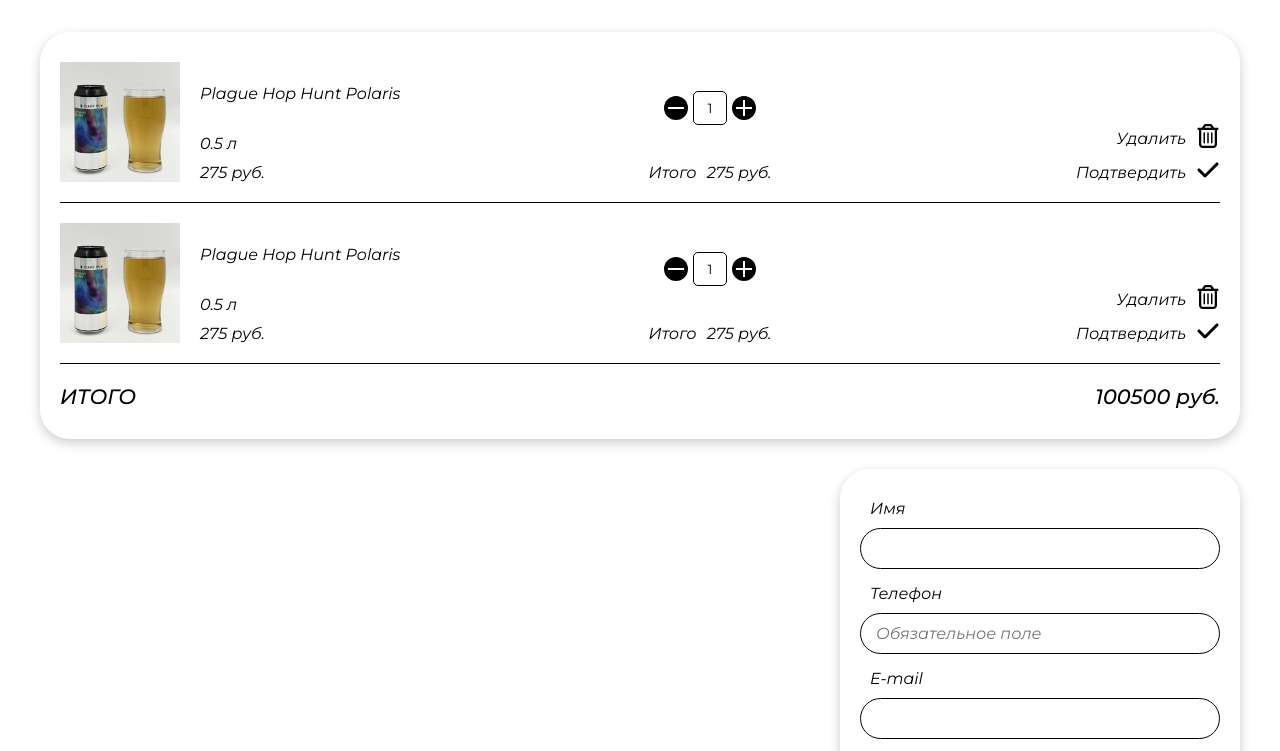
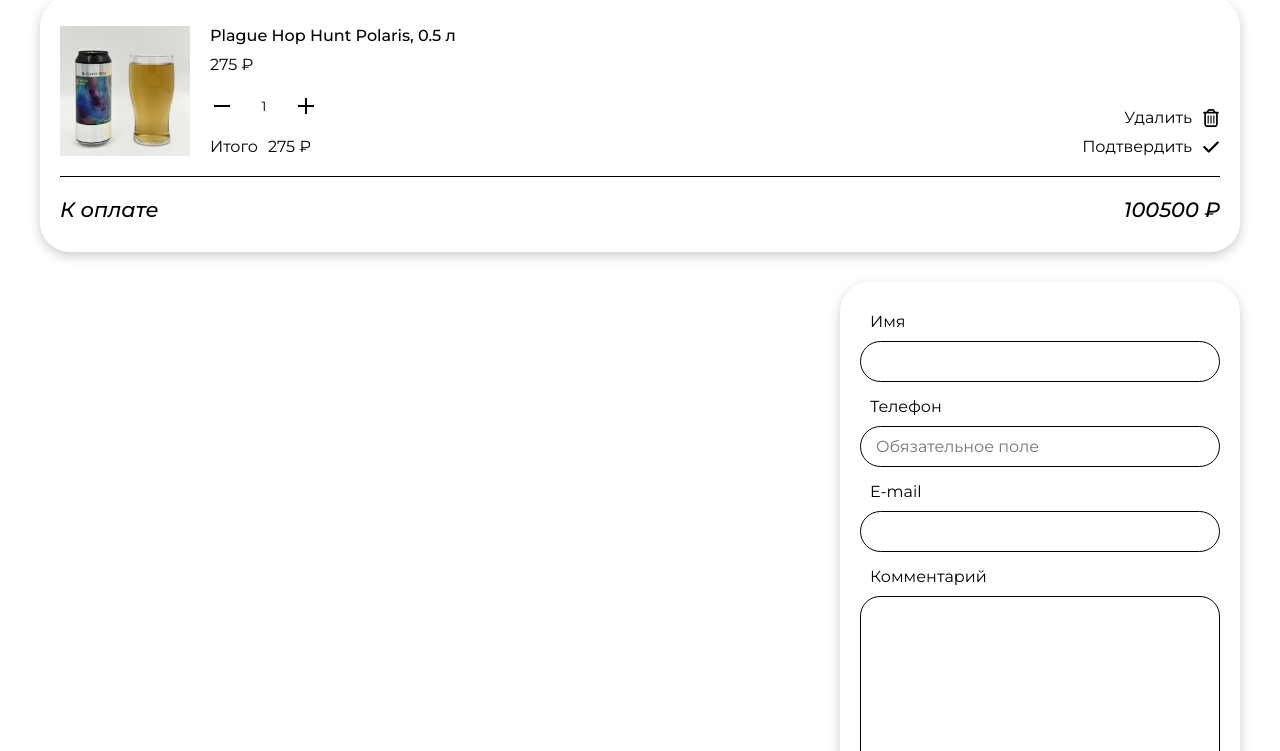
Before and after one commit to katatonia/pivnoy-sklad-cart, a website with bundled scripts: page src/index.html in a window 1280 px wide. Shown: the part 223-974 px from the top of the page. Built offline with nearby package versions, Linux system fonts and the light colour scheme; a web font is replaced by a local one.

Commit message:
fix: меняет сетку

```diff
--- a/src/index.html
+++ b/src/index.html
@@ -77,83 +77,40 @@
                             <div class="cart">
                                 <ul class="cart__list">
                                     <li class="cart__item">
-                                        <img class="cart__img" src="img/plague-hop-hunt-polaris.jpg" width="120"
-                                            height="120" alt="Банка и стакан с пивом">
-                                        <span class="cart__elem cart__elem_link">
-                                            <a href="https://pivnoysklad.ru/index.php?pageId=204&productId=730">Plague Hop
-                                                Hunt Polaris</a>
-                                        </span>
-                                        <span class="cart__elem cart__vol">0.5 л</span>
-                                        <span class="cart__elem cart__amount">
+                                        <img class="cart__img" src="img/plague-hop-hunt-polaris.jpg" width="130"
+                                            height="130" alt="Банка и бокал пива">
+                                        <div class="cart__desc">
+                                            <span class="cart__elem cart__elem_link">
+                                                <a href="https://pivnoysklad.ru/index.php?pageId=204&productId=730">Plague
+                                                    Hop
+                                                    Hunt Polaris,
+                                                    <span class="cart__vol">0.5 л</span>
+                                                </a>
+                                            </span>
+                                            <span class="cart__price">275 ₽</span>
+                                        </div>
+                                        <span class="cart__amount">
                                             <button type="button" aria-label="amount-butn">
                                                 <svg class="" width="24" height="24" viewBox="0 0 24 24"
                                                     xmlns="http://www.w3.org/2000/svg">
-                                                    <path d="M20 11H4V13H20V11Z" fill="#FFF"></path>
+                                                    <path d="M20 11H4V13H20V11Z" fill="#000000"></path>
                                                 </svg>
                                             </button>
-                                            <input type="number" value="1" min="0" step="1" aria-label="current-quantity">
+                                            <input type="number" value="1" min="0" step="1"
+                                                aria-label="current-quantity">
                                             <button type="button" aria-label="amount-butn">
                                                 <svg class="" width="24" height="24" viewBox="0 0 24 24"
                                                     xmlns="http://www.w3.org/2000/svg">
-                                                    <path d="M13 11V4H11V11H4V13H11V20H13V13H20V11H13Z" fill="#FFF"></path>
+                                                    <path d="M13 11V4H11V11H4V13H11V20H13V13H20V11H13Z" fill="#000000">
+                                                    </path>
                                                 </svg>
                                             </button>
                                         </span>
-                                        <span class="cart__elem cart__price">275 руб.</span>
-                                        <span class="cart__elem cart__summ">
+                                        <span class="cart__summ">
                                             <span>Итого</span>
-                                            275 руб.
+                                            275 ₽
                                         </span>
-                                        <div class="cart__elem cart__actions">
-                                            <span class="cart__actions-item cart__actions-item_delete">
-                                                <span>Удалить</span>
-
-                                                <svg xmlns="http://www.w3.org/2000/svg" viewBox="0 0 448 512">
-                                                    <path
-                                                        d="M170.5 51.6L151.5 80l145 0-19-28.4c-1.5-2.2-4-3.6-6.7-3.6l-93.7 0c-2.7 0-5.2 1.3-6.7 3.6zm147-26.6L354.2 80 368 80l48 0 8 0c13.3 0 24 10.7 24 24s-10.7 24-24 24l-8 0 0 304c0 44.2-35.8 80-80 80l-224 0c-44.2 0-80-35.8-80-80l0-304-8 0c-13.3 0-24-10.7-24-24S10.7 80 24 80l8 0 48 0 13.8 0 36.7-55.1C140.9 9.4 158.4 0 177.1 0l93.7 0c18.7 0 36.2 9.4 46.6 24.9zM80 128l0 304c0 17.7 14.3 32 32 32l224 0c17.7 0 32-14.3 32-32l0-304L80 128zm80 64l0 208c0 8.8-7.2 16-16 16s-16-7.2-16-16l0-208c0-8.8 7.2-16 16-16s16 7.2 16 16zm80 0l0 208c0 8.8-7.2 16-16 16s-16-7.2-16-16l0-208c0-8.8 7.2-16 16-16s16 7.2 16 16zm80 0l0 208c0 8.8-7.2 16-16 16s-16-7.2-16-16l0-208c0-8.8 7.2-16 16-16s16 7.2 16 16z" />
-
-                                            </span>
-                                            </span>
-                                            <span class="cart__actions-item cart__actions-item_confirm">
-                                                <span>Подтвердить</span>
-
-                                                <svg xmlns="http://www.w3.org/2000/svg" viewBox="0 0 448 512">
-                                                    <path
-                                                        d="M438.6 105.4c12.5 12.5 12.5 32.8 0 45.3l-256 256c-12.5 12.5-32.8 12.5-45.3 0l-128-128c-12.5-12.5-12.5-32.8 0-45.3s32.8-12.5 45.3 0L160 338.7 393.4 105.4c12.5-12.5 32.8-12.5 45.3 0z" />
-                                                </svg>
-
-                                            </span>
-                                        </div>
-                                    </li>
-                                    <li class="cart__item">
-                                        <img class="cart__img" src="img/plague-hop-hunt-polaris.jpg" width="120"
-                                            height="120" alt="Банка и стакан с пивом">
-                                        <span class="cart__elem cart__elem_link">
-                                            <a href="https://pivnoysklad.ru/index.php?pageId=204&productId=730">Plague Hop
-                                                Hunt Polaris</a>
-                                        </span>
-                                        <span class="cart__elem cart__vol">0.5 л</span>
-                                        <span class="cart__elem cart__amount">
-                                            <button type="button" aria-label="amount-butn">
-                                                <svg class="" width="24" height="24" viewBox="0 0 24 24"
-                                                    xmlns="http://www.w3.org/2000/svg">
-                                                    <path d="M20 11H4V13H20V11Z" fill="#FFF"></path>
-                                                </svg>
-                                            </button>
-                                            <input type="number" value="1" min="0" step="1" aria-label="current-quantity">
-                                            <button type="button" aria-label="amount-butn">
-                                                <svg class="" width="24" height="24" viewBox="0 0 24 24"
-                                                    xmlns="http://www.w3.org/2000/svg">
-                                                    <path d="M13 11V4H11V11H4V13H11V20H13V13H20V11H13Z" fill="#FFF"></path>
-                                                </svg>
-                                            </button>
-                                        </span>
-                                        <span class="cart__elem cart__price">275 руб.</span>
-                                        <span class="cart__elem cart__summ">
-                                            <span>Итого</span>
-                                            275 руб.
-                                        </span>
-                                        <div class="cart__elem cart__actions">
+                                        <div class="cart__actions">
                                             <span class="cart__actions-item cart__actions-item_delete">
                                                 <span>Удалить</span>
 
@@ -177,8 +134,8 @@
                                 </ul>
                             </div>
                             <div class="checkout__summ">
-                                <span class="checkout__summ-title">Итого</span>
-                                <span class="checkout__summ-number">100500 руб.</span>
+                                <span class="checkout__summ-title">К оплате</span>
+                                <span class="checkout__summ-number">100500 ₽</span>
                             </div>
                         </div>
                         <div class="checkout__item order">
--- a/src/scss/blocks/_cart.scss
+++ b/src/scss/blocks/_cart.scss
@@ -12,8 +12,8 @@
 	&__item {
 		border-bottom: 1px solid var.$black;
 		display: grid;
-		grid-template-columns: auto 1fr 1fr 1fr;
-		grid-template-rows: repeat(1, 1fr);
+		grid-template-columns: auto 1fr auto;
+		grid-template-rows: auto;
 		column-gap: 20px;
 		row-gap: 10px;
 		padding: 20px 0;
@@ -30,15 +30,12 @@
 		display: flex;
 		align-items: center;
 		justify-content: center;
-		font-style: italic;
 
 		&_link {
 			cursor: pointer;
 			flex-direction: column;
-			align-items: center;
-			gap: 10px;
-			grid-area: 1 / 2 / 2 / 3;
 			align-items: flex-start;
+			font-weight: 500;
 
 			a {
 				display: block;
@@ -48,32 +45,35 @@
 		}
 	}
 
+	&__desc {
+		display: flex;
+		flex-direction: column;
+		gap: 10px;
+		padding: 0;
+		grid-area: 1/2/2/4;
+	}
+
 	&__amount {
 		position: relative;
 		display: flex;
-		justify-content: center;
 		align-items: center;
+		justify-content: flex-start;
+		grid-area: 2 / 2;
 
 		input {
 			font-family: "Montserrat", "Arial", sans-serif;
-			border: 1px solid black;
-			padding: 5px;
-			width: 34px;
-			height: 34px;
-			border-radius: 5px;
 			color: black;
 			display: block;
 			text-align: center;
+			width: 60px;
+			height: 40px;
+			padding: 0 10px;
 		}
 
 		button {
 			width: 24px;
 			height: 24px;
-			background-color: black;
-			border-radius: 50%;
 			cursor: pointer;
-			transition: 0.3s;
-			margin: 0 5px;
 
 			&:hover {
 				opacity: 0.5;
@@ -83,12 +83,12 @@
 
 	&__actions {
 		display: flex;
+		align-items: flex-end;
 		flex-direction: column;
-		align-items: flex-end;
 		justify-content: flex-end;
 		gap: 10px;
-		grid-area: 1 / 4 / 4 / 5;
-		height: 100%;
+		grid-area: 1 / 2 / 4 / 4;
+		padding-top: 30px;
 	}
 
 	&__actions-item {
@@ -103,30 +103,24 @@
 		}
 
 		&:hover {
-			opacity: 0.3;
+			opacity: 0.8;
 		}
 
 		svg {
-			width: 24px;
-			height: 24px;
+			width: 18px;
+			height: 18px;
 			cursor: pointer;
-			display: flex;
-			align-items: center;
 
-			svg {
-				width: 24px;
-				height: 24px;
-				transition: 0.3s;
-
-				&:hover {
-					opacity: 0.5;
-				}
+			&:hover {
+				opacity: 0.8;
 			}
 		}
 	}
 
 	&__summ {
-		grid-area: 3 / 3 / 4 / 4;
+		grid-area: 3 / 2 / 3 / 2;
+		display: flex;
+		align-items: flex-end;
 
 		span {
 			display: block;
@@ -135,67 +129,26 @@
 	}
 
 	&__img {
-		grid-area: 1 / 1 / 4 / 2;
+		grid-area: 1 / 1 / 4;
 	}
 
-	&__vol {
-		grid-area: 2 / 2 / 3 / 3;
+	&__price {
 		justify-content: flex-start;
 	}
 
-	&__price {
-		grid-area: 3 / 2 / 4 / 3;
-		justify-content: flex-start;
-	}
-
-	&__amount {
-		grid-area: 1 / 3 / 3 / 4;
-	}
-
 	@media (max-width: var.$vp-767) {
-		&__item {
-			grid-template-columns: auto 1fr;
-			grid-template-rows: 5 auto;
-
-			&_title {
-				display: none;
+		&__elem {
+			&_link {
+				justify-content: flex-start;
 			}
 		}
 
-		&__img {
-			grid-area: 1 / 1 / 4 / 2;
-		}
-
-		&__elem {
-			&_link {
-				grid-area: 1 / 2 / 2 / 3;
-			}
-		}
-
-		&__vol {
-			grid-area: 2 / 2 / 3 / 3;
-		}
-
-		&__price {
-			grid-area: 3 / 2 / 4 / 3;
-			margin-bottom: auto;
-		}
-
-		&__amount {
-			grid-area: 4 / 1 / 5 / 2;
-			justify-content: flex-start;
-		}
-
 		&__summ {
-			grid-area: 5 / 1 / 6 / 2;
-			justify-content: flex-start;
-			align-items: flex-start;
 			gap: 5px;
 		}
 
 		&__actions {
-			grid-area: 4 / 2 / 6 / 3;
-			justify-content: flex-end;
+			grid-area: 4 / 2 / 4 / 4;
 		}
 
 		&__actions-item {
--- a/src/scss/blocks/_checkout.scss
+++ b/src/scss/blocks/_checkout.scss
@@ -26,7 +26,8 @@
 			size: 2rem;
 			style: italic;
 		}
-		padding: 3rem;
+		padding: 30px;
+		padding-left: 20px;
 	}
 
 	&__summ {
@@ -48,10 +49,6 @@
 		}
 	}
 
-	&__summ-title {
-		text-transform: uppercase;
-	}
-
 	&__summ-input {
 		border: none;
 	}
@@ -61,10 +58,4 @@
 			flex-direction: column;
 		}
 	}
-
-	@media (max-width: var.$vp-767) {
-		&__title {
-			padding: 2rem;
-		}
-	}
 }
--- a/src/scss/blocks/_dropdown.scss
+++ b/src/scss/blocks/_dropdown.scss
@@ -12,7 +12,6 @@
 		position: relative;
 		display: block;
 		padding: 5px 40px 5px 5px;
-		font-style: italic;
 		transition: .3s;
 
 		&:hover {
--- a/src/scss/blocks/_order.scss
+++ b/src/scss/blocks/_order.scss
@@ -22,7 +22,6 @@
 		display: flex;
 		flex-direction: column;
 		align-items: flex-start;
-		font-style: italic;
 
 		span {
 			padding-left: 10px;
@@ -57,7 +56,6 @@
 		input {
 			font: {
 				family: "Montserrat", "Arial", sans-serif;
-				style: italic;
 				size: inherit;
 			}
 		}
@@ -74,6 +72,11 @@
 		font: {
 			size: 1.2rem;
 			weight: 500;
+		}
+		transition: .3s;
+
+		&:hover {
+			opacity: .8;
 		}
 	}
 
```
Also changed, not shown: src/css/style.min.css.
